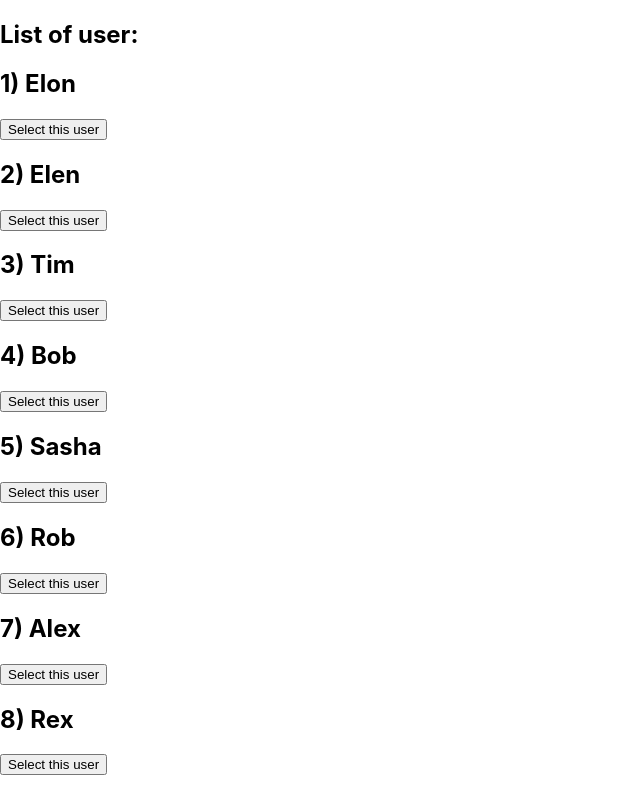
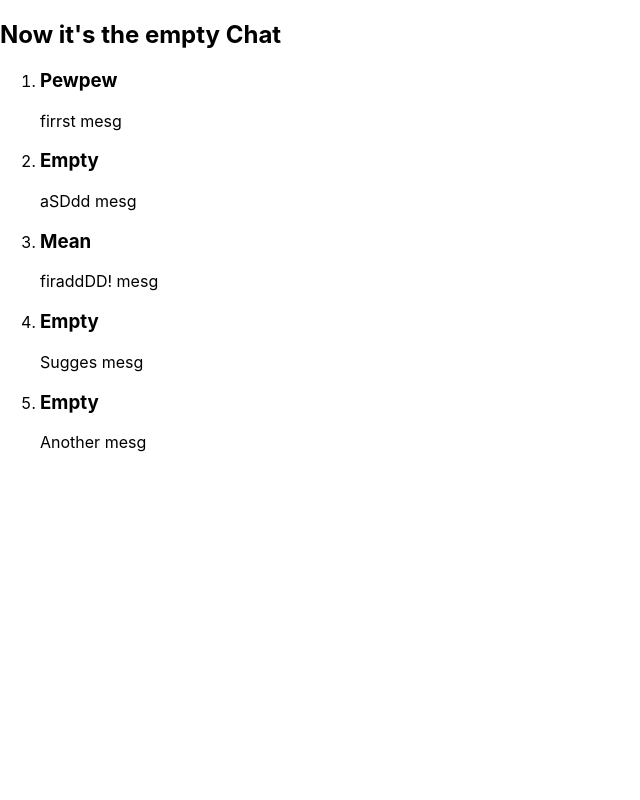
Before and after one commit to llianand94/fm-react-app, a React (Create React App) app: page / in a window 1280 px wide. Shown: the whole page, without its empty margins (0-640 px from the left). Built offline with nearby package versions, Linux system fonts and the light colour scheme.

Commit message:
Add Chat

```diff
--- /dev/null
+++ b/public/chat.json
@@ -0,0 +1,46 @@
+{
+  "authors": [
+    {
+      "id": 1,
+      "name": "Empty",
+      "avatar": "logo.img"
+    },
+    {
+      "id": 2,
+      "name": "Pewpew",
+      "avatar": "logo.img"
+    },
+    {
+      "id": 3,
+      "name": "Mean",
+      "avatar": "logo.img"
+    }
+  ],
+    "messages": [
+    {
+      "id": 1,
+      "text": "firrst mesg",
+      "authorId": 2
+    },
+    {
+      "id": 2,
+      "text": "aSDdd mesg",
+      "authorId": 1
+    },
+    {
+      "id": 3,
+      "text": "firaddDD! mesg",
+      "authorId": 3
+    },
+    {
+      "id": 4,
+      "text": "Sugges mesg",
+      "authorId": 1
+    },
+    {
+      "id": 5,
+      "text": "Another  mesg",
+      "authorId": 1
+    }
+  ]
+}
--- a/src/App.js
+++ b/src/App.js
@@ -1,12 +1,13 @@
 import './App.css';
 import React from 'react';
-import UserSection from './components/UserSection';
+
+import Chat from './components/Chat';
 
 
 
 function App(){
   return <>
-  <UserSection/>
+  <Chat/>
   </>
 
 }
--- /dev/null
+++ b/src/api/index.js
@@ -0,0 +1,2 @@
+export const getJSONbyFetch= (path)=>fetch(path)
+  .then((response) => response.json());
--- /dev/null
+++ b/src/components/Chat/index.js
@@ -0,0 +1,48 @@
+import React, { useEffect, useReducer, useState } from "react";
+import { getJSONbyFetch } from "../../api";
+import reducer from "./reducer";
+
+const Chat = () => {
+  const [error, setError] = useState(null);
+  const [isLoading, setIsLoading] = useState(null);
+  const [state, despatch] = useReducer(reducer, {
+    authors: [],
+    messages: [],
+  });
+
+  useEffect(() => {
+    setIsLoading(true);
+    getJSONbyFetch('/chat.json')
+      .then((data) =>
+        despatch({
+          status: "get",
+          data,
+        })
+      )
+      .catch((err) => {setError(err);
+        return despatch({status:'error', error:err})})
+      .finally(() => setIsLoading(false));
+  }, []);
+  return (
+    <div>
+      {isLoading && <h2>Loading data</h2>}
+      {error && <h2>Sorry somthing went wrong</h2>}
+      <h2>Now it's the empty Chat</h2>
+      <article>
+        <ol>
+        {state.messages.map((message) => {
+        return (
+          <li key={message.id}>
+            <h3>{message.authorName}</h3>
+            <p>{message.text}</p>
+          </li>
+        );
+      })}
+        </ol>
+      </article>
+
+    </div>
+  );
+};
+
+export default Chat;
--- /dev/null
+++ b/src/components/Chat/reducer.js
@@ -0,0 +1,32 @@
+
+const reducer = (state, action) => {
+  const {status, data: { authors, messages }} = action;
+
+  switch (status) {
+    case "get":
+      const mapOfAuthors = new Map();
+      authors.forEach((element) => mapOfAuthors.set(element.id, element.name));
+
+      const messagesWithAuthors = messages.map((message) => {
+        const messageWithName = {
+          ...message,
+          authorName: mapOfAuthors.get(message.authorId),
+        };
+        return messageWithName;
+      });
+      const newState = {
+        ...state,
+        authors,
+        messages:messagesWithAuthors
+      };
+      return newState
+      break;
+    case 'error':{
+
+    }
+    default:
+      return state;
+      break;
+  }
+};
+export default reducer;
```
